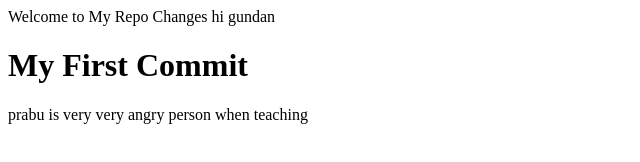
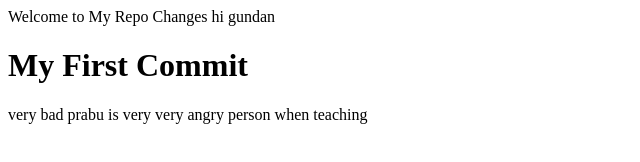
Before and after one commit to anrildigital/demoApp, a plain HTML site: page index.html in a window 1280 px wide. Shown: the whole page, without its empty margins (0-640 px from the left). Drawn offline with Linux system fonts and the light colour scheme.

Commit message:
dev joth

```diff
--- a/index.html
+++ b/index.html
@@ -11,5 +11,6 @@
     Welcome to My Repo Changes
     hi gundan
     <H1>My First Commit</H1>
+    very bad
   </body>
   prabu is very very angry person when teaching
```
